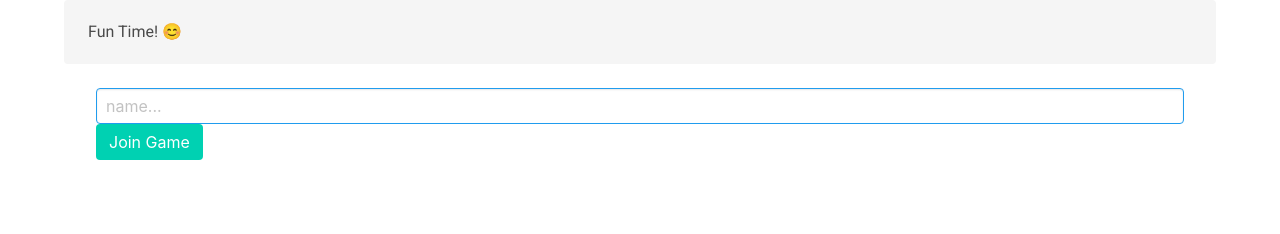
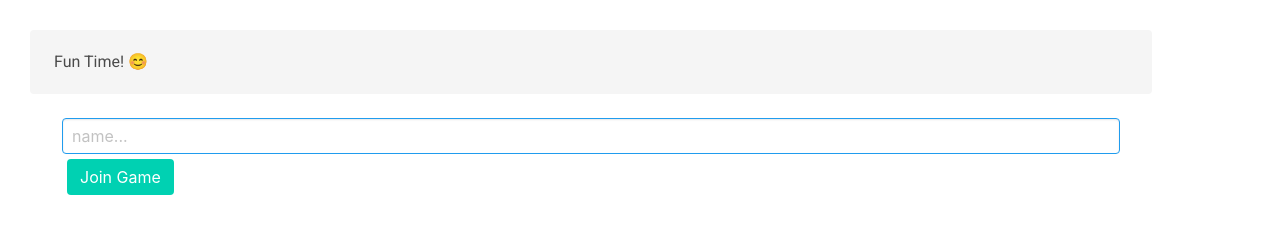
Before and after one commit to AhmedNishad/resistance, a website: page public/index.html in a window 1280 px wide. Drawn offline with nearby package versions, Linux system fonts and the light colour scheme; no server answers.

Commit message:
Fixed continuity

```diff
--- a/public/index.html
+++ b/public/index.html
@@ -14,7 +14,7 @@
         <a href="javascript:void(0)" class="btn" onclick="shuffle()">Shuffle</a>
         <div id="deck"></div>
     </div> -->
-    <div class="container">
+    <div id="cont" class="container">
 
 
         <div class="notification">
--- a/public/main.js
+++ b/public/main.js
@@ -23,7 +23,7 @@ let state = {
     number_online: 0,
     spies_count: 0,
     round: 1,
-    round_operatives: [2,3,3,3,4],
+    round_operatives: [2,3,4,3,4],
     resistance_count: 0,
     spies_win: 0,
     resistance_win: 0,
@@ -32,7 +32,7 @@ let state = {
     },
     nominations: [],
     nominator: 'jana',
-    players: ['shara', 'imaad', 'nishad', 'jana', 'dino', 'adee'],
+    players: [],
     stage: 'prejoin',
     assignedRole: '',
     assignedRoleImg : '',
@@ -94,10 +94,10 @@ socket.on('game_start', e=>{
     console.log("starting game");
     if(!joined)
         return;
-    console.log(e.spies);
+    //console.log(e.spies);
     message.innerText = ""
     state.stage = 'assign_roles';
-    e.spies = ["imad", "trevin" ,"hari"];
+    //e.spies = ["imad", "trevin" ,"hari"];
     state.players = e.players;
     if(e.spies.includes(userName)){
         randomizeCard('s');
--- a/public/styles.css
+++ b/public/styles.css
@@ -3,6 +3,19 @@
 body{
 	font-family: 'Roboto', sans-serif;
 	font-size: medium;
+}
+
+*{
+	margin: 5px;
+}
+
+#cont{
+	margin: 15px;
+	padding: 10px;
+}
+
+#join-btn{
+	margin: 5px;
 }
 
 .deck
```
